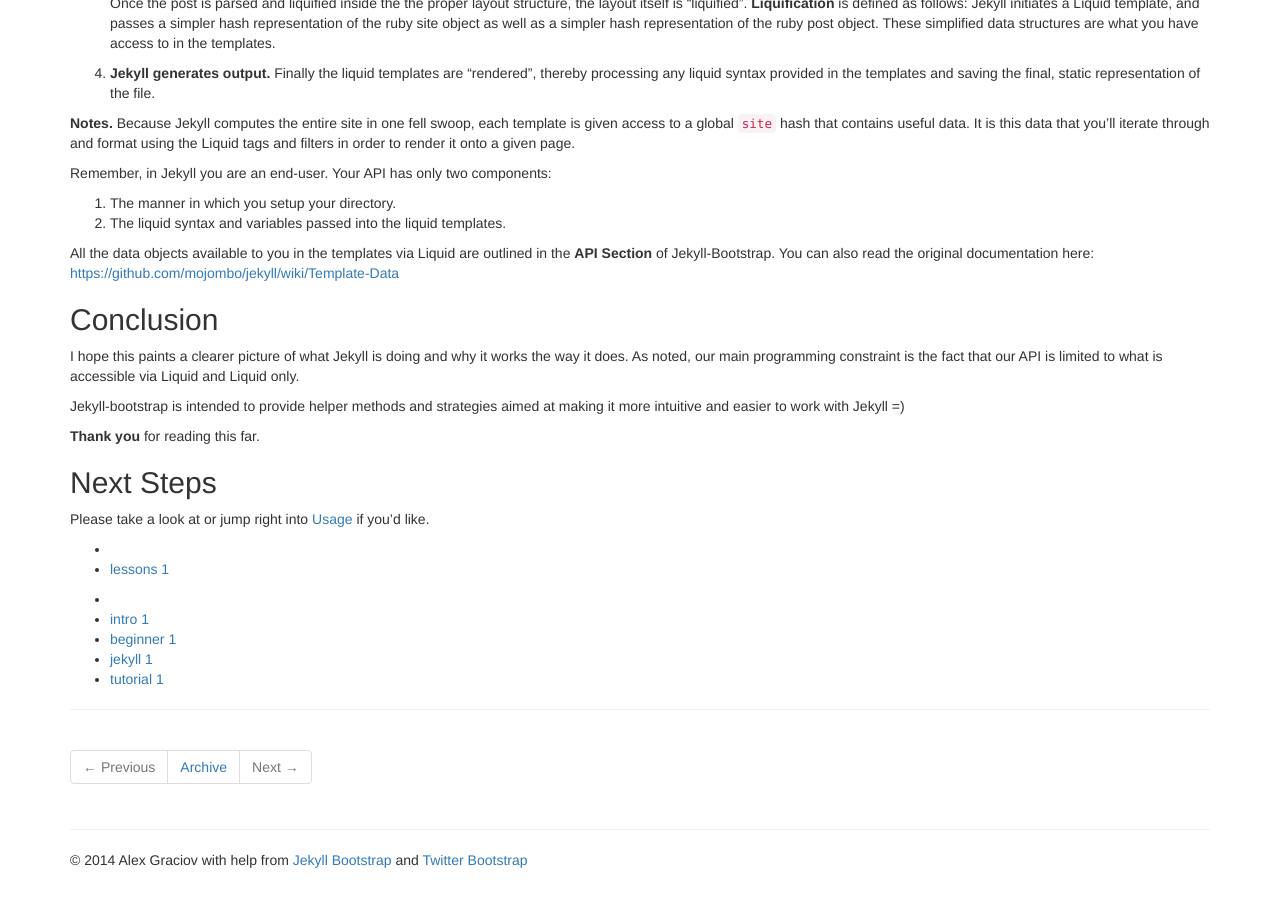
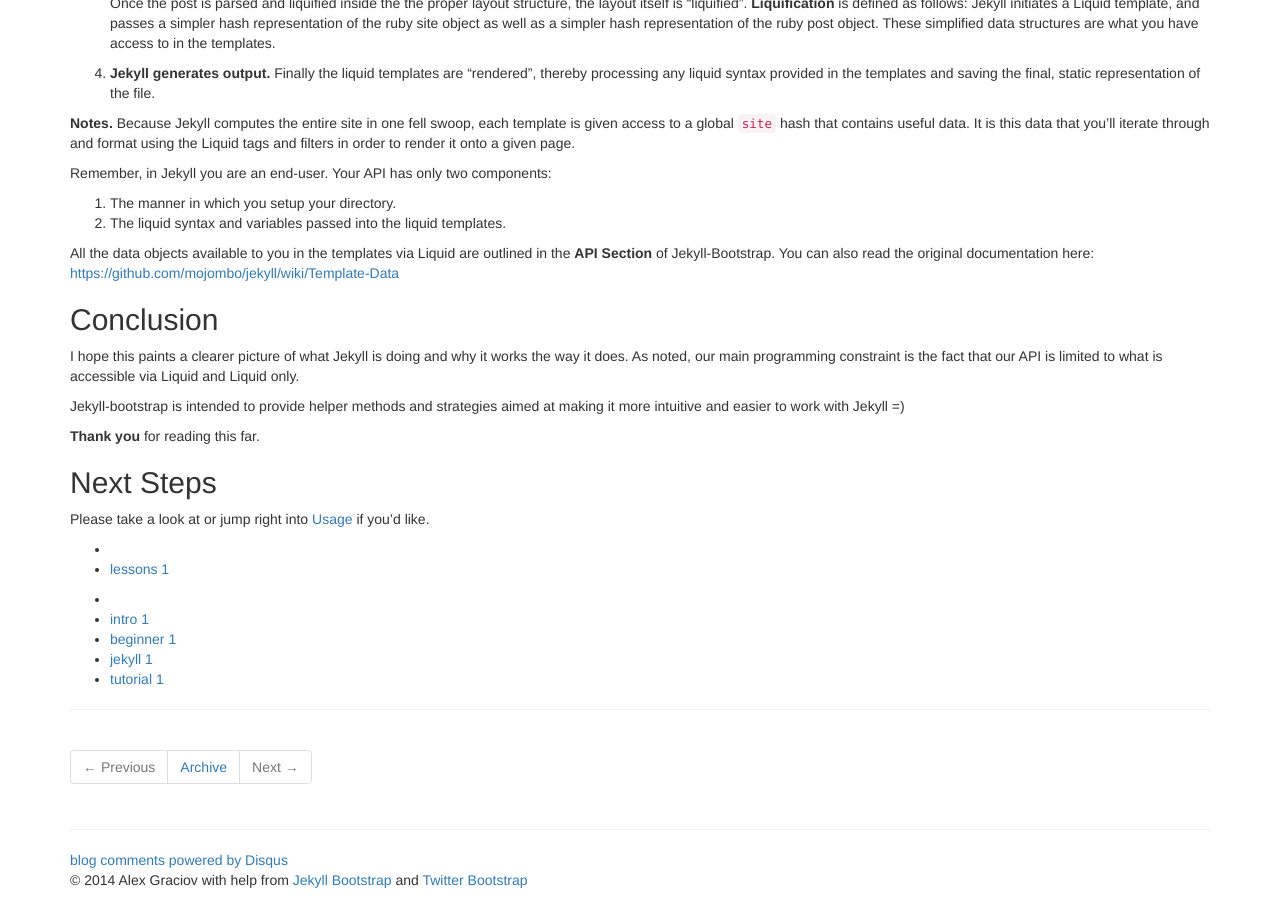
Before and after one commit to B-DAP/B-DAP.github.io, a Jekyll site: the page built from _posts/core-samples/2011-12-29-jekyll-introduction.md, in a window 1280 px wide and 900 px high, scrolled down 5315 px. Built offline with Jekyll 4.4.1, drawn with Linux system fonts in a browser that asks for light colours; nearby versions of some CDN libraries; library files that are not in the unit come from our copies; comment, search, counter and statistics services are not loaded.

Commit message:
Updated _config.yml

```diff
--- a/_config.yml
+++ b/_config.yml
@@ -80,7 +80,7 @@ JB :
   # Set 'provider' to false to turn commenting off globally.
   #
   comments :
-    provider : facebook
+    provider : disqus
     disqus :
       short_name : jekyllbootstrap
     livefyre :
```
